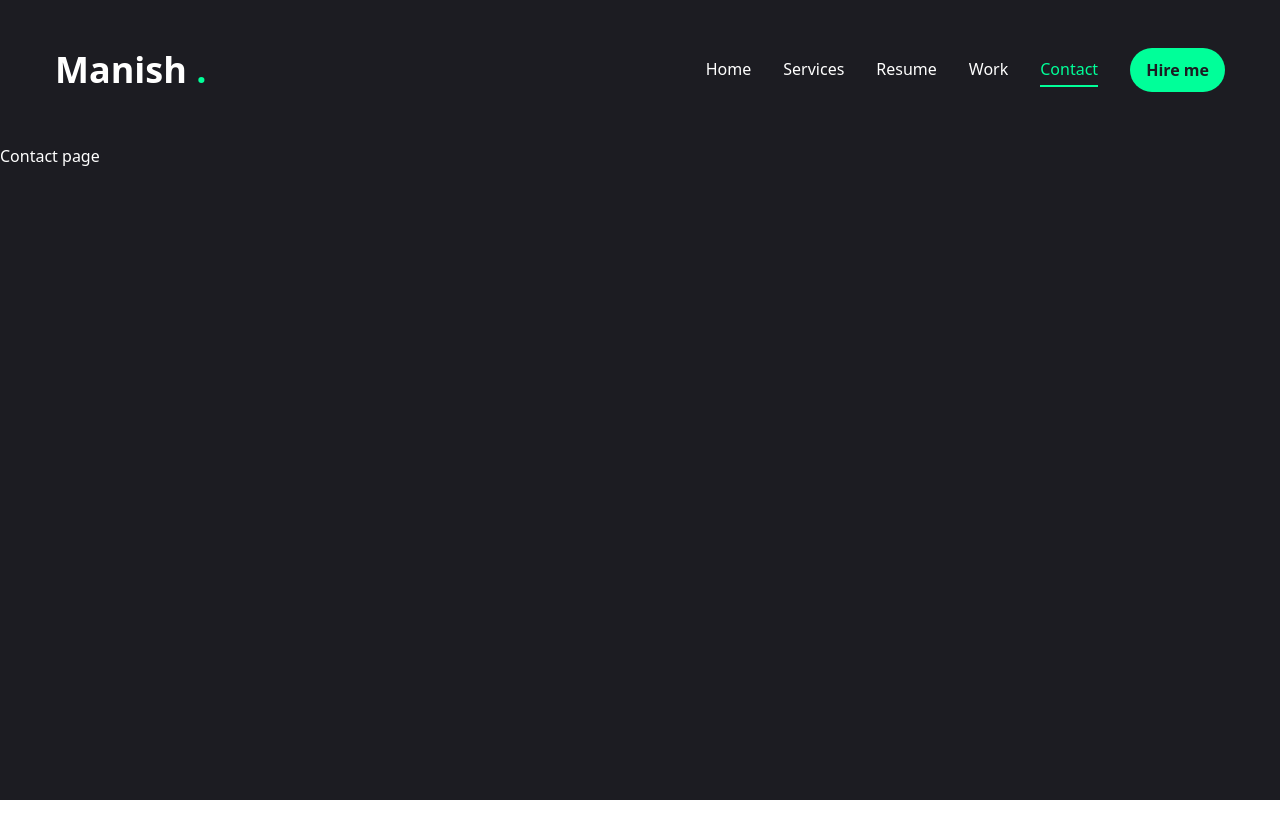
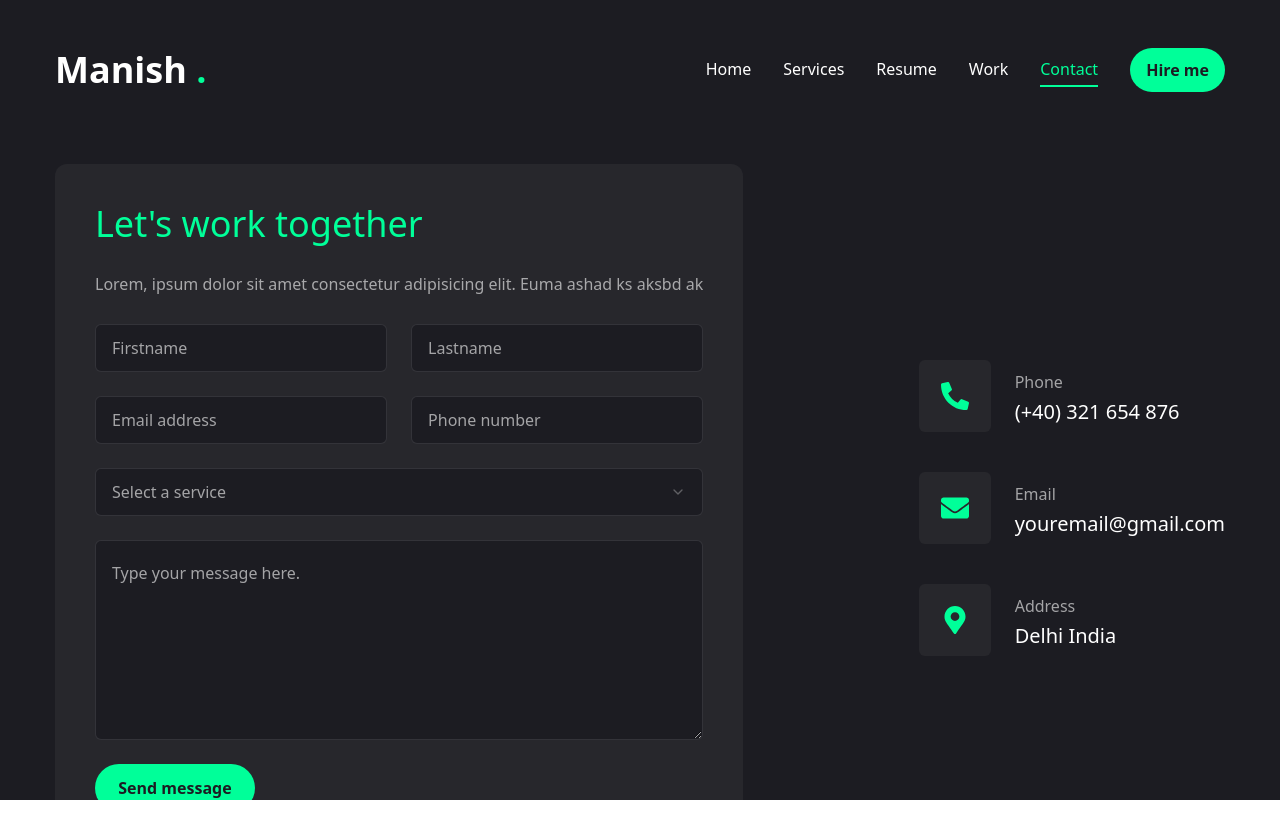
Before and after one commit to manishmeena022/myportfolio, a Next.js app: page /contact in a window 1280 px wide. Shown: the top 838 px of the page. Before the commit the page ends 800 px from the top, so only its background shows below. Built offline with nearby package versions, Linux system fonts and the light colour scheme.

Commit message:
added contact

```diff
--- a/app/contact/page.jsx
+++ b/app/contact/page.jsx
@@ -1,8 +1,107 @@
-import React from 'react'
+'use client';
+
+import { Button } from '@/components/ui/button';
+import { Input } from '@/components/ui/input';
+import { Textarea } from '@/components/ui/textarea';
+
+import {
+    Select,
+    SelectContent,
+    SelectGroup,
+    SelectItem,
+    SelectLabel,
+    SelectTrigger,
+    SelectValue,
+} from "@/components/ui/select";
+
+import { FaPhoneAlt, FaEnvelope, FaMapMarkerAlt } from 'react-icons/fa';
+
+const info = [
+    {
+        icon: <FaPhoneAlt />,
+        title: 'Phone',
+        description: '(+40) 321 654 876',
+    },
+    {
+        icon: <FaEnvelope />,
+        title: 'Email',
+        description: 'youremail@gmail.com',
+    },
+    {
+        icon: <FaMapMarkerAlt />,
+        title: 'Address',
+        description: 'Delhi India'
+    }
+]
+
+import { motion } from 'framer-motion';
 
 const Contact = () => {
     return (
-        <div>Contact page</div>
+        <motion.section
+            initial={{ opacity: 0 }}
+            animate={{
+                opacity: 1,
+                transition: { delay: 2.4, duration: 0.4, ease: 'easeIn' },
+            }}
+            className='py-6'
+        >
+            <div className='container mx-auto'>
+                <div className='flex flex-col xl:flex-row gap-[30px]'>
+                    {/* form */}
+                    <div className='xl:h-[54%] order-2 xl:order-none'>
+                        <form className='flex flex-col gap-6 p-10 bg-[#27272c] rounded-xl'>
+                            <h3 className='text-4xl text-accent'>Let's work together</h3>
+                            <p className='text-white/60'>Lorem, ipsum dolor sit amet consectetur adipisicing elit. Euma ashad ks aksbd ak</p>
+                            {/* input */}
+                            <div className='grid grid-cols-1 md:grid-cols-2 gap-6'>
+                                <Input type="firstname" placeholder="Firstname" />
+                                <Input type="lastname" placeholder="Lastname" />
+                                <Input type="email" placeholder="Email address" />
+                                <Input type="phone" placeholder="Phone number" />
+                            </div>
+                            {/* select */}
+                            <Select>
+                                <SelectTrigger className="w-full">
+                                    <SelectValue placeholder="Select a service" />
+                                </SelectTrigger>
+                                <SelectContent>
+                                    <SelectGroup>
+                                        <SelectLabel>Select a service</SelectLabel>
+                                        <SelectItem value="wd">Web Dev</SelectItem>
+                                        <SelectItem value="ed">Web Dev</SelectItem>
+                                        <SelectItem value="fd">Web Dev</SelectItem>
+                                        <SelectItem value="nd">Web Dev</SelectItem>
+                                    </SelectGroup>
+                                </SelectContent>
+                            </Select>
+                            {/*  textarea */}
+                            <Textarea className="h-[200px]" placeholder="Type your message here." />
+                            {/* btn */}
+                            <Button size="sm" className="max-w-40">
+                                Send message
+                            </Button>
+                        </form>
+                    </div>
+                    {/* info */}
+                    <div className='flex-1 flex items-center xl:justify-end order-1 xl:order-none mb-8 xl:mb-0'>
+                        <ul className='flex flex-col gap-10'>
+                            {info.map((item, index) => {
+                                return <li key={index} className='flex items-center gap-6'>
+                                    <div className='w-[52px] h-[52px] xl:w-[72px] xl:h-[72px] bg-[#27272c] text-accent rounded-md flex items-center justify-center'>
+                                        <div className='text-[28px]'>{item.icon}</div>
+                                    </div>
+                                    <div className='flex-1'>
+                                        <p className='text-white/60'>{item.title}</p>
+                                        <h3 className='text-xl'>{item.description}</h3>
+                                    </div>
+                                </li>
+                            })}
+                        </ul>
+                    </div>
+                </div>
+            </div>
+        </motion.section>
     )
 }
 
--- a/components/ui/input.jsx
+++ b/components/ui/input.jsx
@@ -7,7 +7,7 @@
     (<input
       type={type}
       className={cn(
-        "flex h-10 w-full rounded-md border border-slate-200 bg-white px-3 py-2 text-sm ring-offset-white file:border-0 file:bg-transparent file:text-sm file:font-medium file:text-slate-950 placeholder:text-slate-500 focus-visible:outline-none focus-visible:ring-2 focus-visible:ring-slate-950 focus-visible:ring-offset-2 disabled:cursor-not-allowed disabled:opacity-50 dark:border-slate-800 dark:bg-slate-950 dark:ring-offset-slate-950 dark:file:text-slate-50 dark:placeholder:text-slate-400 dark:focus-visible:ring-slate-300",
+        "flex h-[48px] rounded-md border border-white/10 focus:border-accent font-light bg-primary px-4 py-5 text-base placeholder:text-white/60 outline-none",
         className
       )}
       ref={ref}
--- a/components/ui/select.jsx
+++ b/components/ui/select.jsx
@@ -16,7 +16,7 @@
   <SelectPrimitive.Trigger
     ref={ref}
     className={cn(
-      "flex h-10 w-full items-center justify-between rounded-md border border-slate-200 bg-white px-3 py-2 text-sm ring-offset-white placeholder:text-slate-500 focus:outline-none focus:ring-2 focus:ring-slate-950 focus:ring-offset-2 disabled:cursor-not-allowed disabled:opacity-50 [&>span]:line-clamp-1 dark:border-slate-800 dark:bg-slate-950 dark:ring-offset-slate-950 dark:placeholder:text-slate-400 dark:focus:ring-slate-300",
+      "flex h-[48px] w-full items-center justify-between rounded-md border border-white/10 bg-primary px-4 py-5 text-base text-white/60 placeholder:text-white/10 focus:border-accent outline-none",
       className
     )}
     {...props}>
@@ -54,7 +54,7 @@
     <SelectPrimitive.Content
       ref={ref}
       className={cn(
-        "relative z-50 max-h-96 min-w-[8rem] overflow-hidden rounded-md border border-slate-200 bg-white text-slate-950 shadow-md data-[state=open]:animate-in data-[state=closed]:animate-out data-[state=closed]:fade-out-0 data-[state=open]:fade-in-0 data-[state=closed]:zoom-out-95 data-[state=open]:zoom-in-95 data-[side=bottom]:slide-in-from-top-2 data-[side=left]:slide-in-from-right-2 data-[side=right]:slide-in-from-left-2 data-[side=top]:slide-in-from-bottom-2 dark:border-slate-800 dark:bg-slate-950 dark:text-slate-50",
+        "relative z-50 max-h-96 min-w-[8rem] overflow-hidden rounded-md border border-white/10 bg-primary text-white shadow-md data-[state=open]:animate-in data-[state=closed]:animate-out data-[state=closed]:fade-out-0 data-[state=open]:fade-in-0 data-[state=closed]:zoom-out-95 data-[state=open]:zoom-in-95 data-[side=bottom]:slide-in-from-top-2 data-[side=left]:slide-in-from-right-2 data-[side=right]:slide-in-from-left-2 data-[side=top]:slide-in-from-bottom-2 dark:border-slate-800 dark:bg-slate-950 dark:text-slate-50",
         position === "popper" &&
           "data-[side=bottom]:translate-y-1 data-[side=left]:-translate-x-1 data-[side=right]:translate-x-1 data-[side=top]:-translate-y-1",
         className
@@ -85,7 +85,7 @@
   <SelectPrimitive.Item
     ref={ref}
     className={cn(
-      "relative flex w-full cursor-default select-none items-center rounded-sm py-1.5 pl-8 pr-2 text-sm outline-none focus:bg-slate-100 focus:text-slate-900 data-[disabled]:pointer-events-none data-[disabled]:opacity-50 dark:focus:bg-slate-800 dark:focus:text-slate-50",
+      "relative flex w-full cursor-default select-none items-center rounded-sm py-1.5 pl-8 pr-2 text-sm outline-none focus:bg-accent focus:text-primary data-[disabled]:pointer-events-none data-[disabled]:opacity-50 dark:focus:bg-slate-800 dark:focus:text-slate-50",
       className
     )}
     {...props}>
--- a/components/ui/textarea.jsx
+++ b/components/ui/textarea.jsx
@@ -6,7 +6,7 @@
   return (
     (<textarea
       className={cn(
-        "flex min-h-[80px] w-full rounded-md border border-slate-200 bg-white px-3 py-2 text-sm ring-offset-white placeholder:text-slate-500 focus-visible:outline-none focus-visible:ring-2 focus-visible:ring-slate-950 focus-visible:ring-offset-2 disabled:cursor-not-allowed disabled:opacity-50 dark:border-slate-800 dark:bg-slate-950 dark:ring-offset-slate-950 dark:placeholder:text-slate-400 dark:focus-visible:ring-slate-300",
+        "flex min-h-[80px] w-full rounded-md border border-white/10 bg-primary px-4 py-5 text-base placeholder:text-white/60 focus-visible:outline focus-visible:ring-1 focus-visible:ring-accent focus-visible:ring-offset-0 disabled:cursor-not-allowed disabled:opacity-50",
         className
       )}
       ref={ref}
--- a/package.json
+++ b/package.json
@@ -19,7 +19,7 @@
     "clsx": "^2.1.1",
     "framer-motion": "^11.11.8",
     "lucide-react": "^0.452.0",
-    "next": "14.2.15",
+    "next": "^14.2.15",
     "react": "^18",
     "react-countup": "^6.5.3",
     "react-dom": "^18",
```
Also changed, not shown: 1 other file (tests, documents, lock files or other folders).
